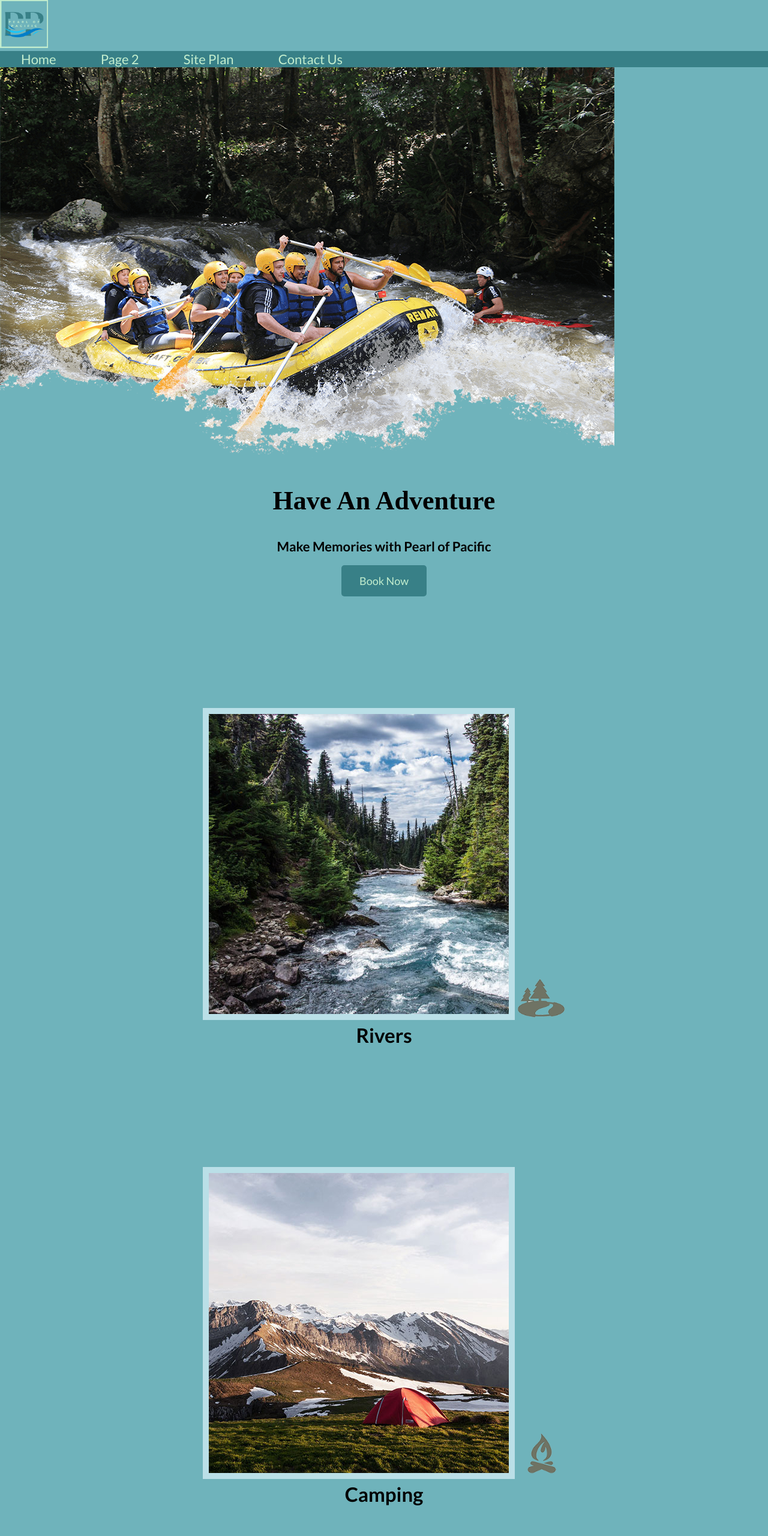
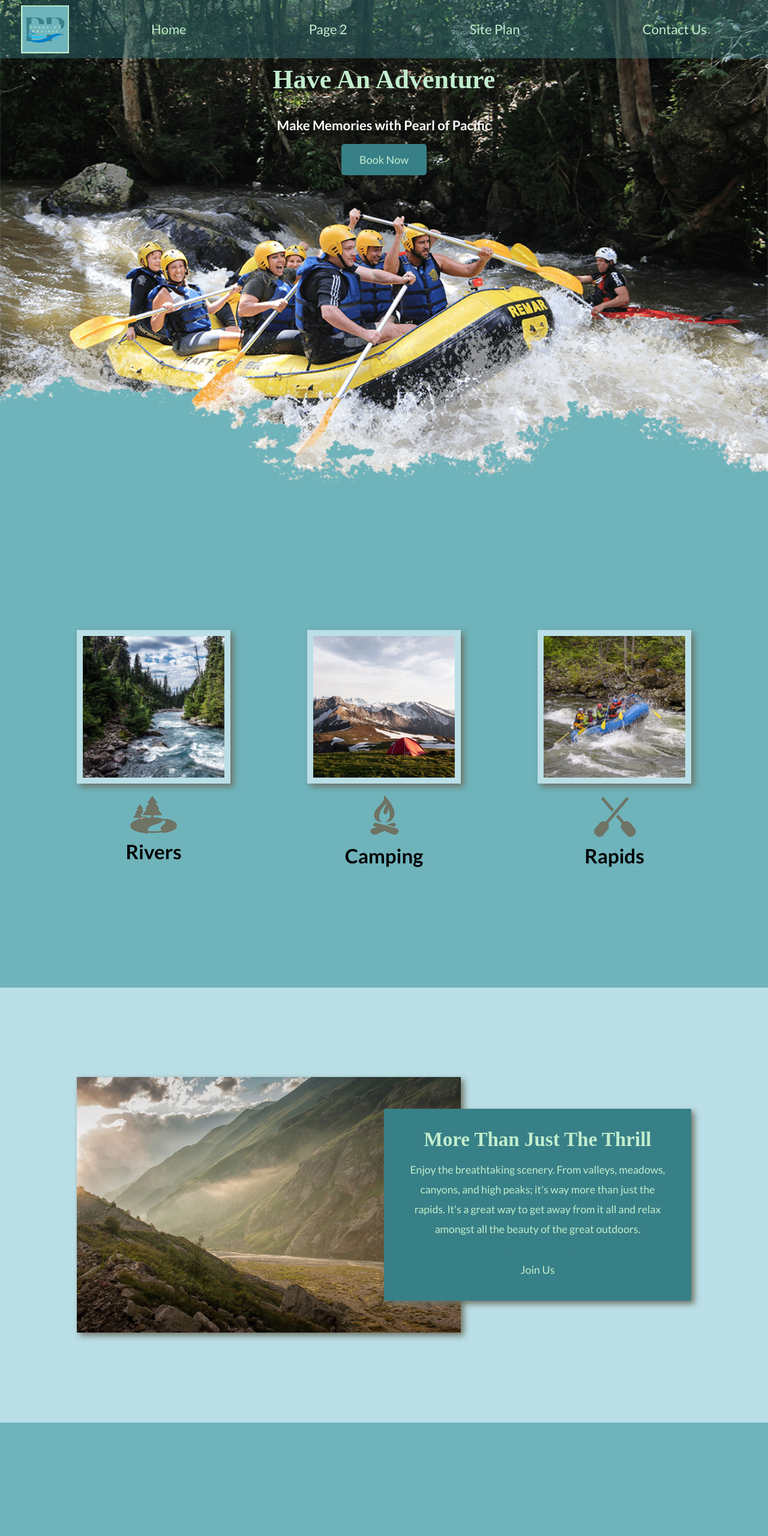
Before and after one commit to lemuelnitor/wdd130, a plain HTML site: page wwr/index.html in a window 1280 px wide. Shown: the top 2560 px of the page at 60% size. Drawn offline with Linux system fonts and the light colour scheme; a web font is replaced by a local one.

Commit message:
wwr finishing touches

```diff
--- a/wwr/styles/style.css
+++ b/wwr/styles/style.css
@@ -14,45 +14,31 @@ body {
     padding: 0;
 }
 
+#content {
+    max-width: 1600px;
+    margin: 0 auto;
+}
+
 h2 {
     margin: 0;
 }
 
 header {
-    background-color: #6FB3BB;
-}
+    display: grid;
+    grid-template-columns: 150px auto;
+    background-color: rgba(56, 128, 135, .4)
 
-#content {
-    max-width: 1600px;
-    margin: 0 auto;
 }
 
 #logo_link {
     padding-top: 5px;
+    justify-self: center;
+    align-self: center;
 }
 
-#hero-msg h1,
-#hero-msg h4,
-.button-box,
-main section {
-    text-align: center;
-}
-
-main section img {
-    box-sizing: border-box;
-}
-
-.rivers-card, .camping-card, .rapids-card {
-    margin: 200px 0;
-}
-
-.card-img {
-    border: 10px solid #BADFE7;
-}
-
-#background {
-    height: 725px;
-    background-color: #BADFE7;
+nav {
+    display: flex;
+    justify-content: space-around;
     color: #C2EDCE;
 }
 
@@ -63,16 +49,106 @@ nav a {
     padding: 35px;
 }
 
-nav{
-    background-color: #388087;
+#hero {
+    display: grid;
+    grid-template-columns: 1fr 3fr 1fr;
+    margin-top: -100px;
+}
+
+#hero-box {
+    display: grid;
+    grid-column: 1/4;
+    grid-row: 1/3;
+    z-index: -1;
+}
+
+#hero-img {
+    justify-self: stretch;
+}
+
+#hero-msg {
+    grid-column: 2/3;
+    grid-row: 1/2;
+    margin-top: 100px;
+}
+
+#hero-msg h1 {
+    text-align: center;
     color: #C2EDCE;
 }
 
+#hero-msg h4 {
+    text-align: center;
+    color: white;
+}
+
+main {
+    display: grid;
+    grid-template-columns: repeat(10, 1fr);
+}
+
+.button-box,
+main section {
+    text-align: center;
+}
+
+main section img {
+    box-sizing: border-box;
+}
+
+.rivers-card {
+    margin: 200px 0;
+    grid-column: 2/4;
+    grid-row: 2/3;
+}
+
+.camping-card {
+    margin: 200px 0;
+    grid-column: 5/7;
+    grid-row: 2/3;
+}
+
+.rapids-card {
+    margin: 200px 0;
+    grid-column: 8/10;
+    grid-row: 2/3;
+}
+
+.card-img {
+    border: 10px solid #BADFE7;
+    width: 100%;
+    transition: transform .5s;
+    box-shadow: 5px 5px 10px #6f7364;
+}
+
+.card-img:hover {
+    opacity: .6;
+    transform: scale(1.1);
+}
+
+#background {
+    grid-column: 1/11;
+    grid-row: 4/9;
+    height: 725px;
+    background-color: #BADFE7;
+    color: #C2EDCE;
+}
+
+.mountains {
+    grid-column: 2/7;
+    grid-row: 5/8;
+    width: 100%;
+    box-shadow: 5px 5px 10px #6f7364;
+}
+
 .msg {
+    grid-column: 6/10;
+    grid-row: 6/7;
     background-color: #388087;
     color: #C2EDCE;
     line-height: 1.5em;
     padding: 35px;
+    box-shadow: 5px 5px 10px #6f7364;
 }
 
 .msg p {
@@ -122,10 +198,14 @@ footer {
     color: #C2EDCE;
     padding: 25px 50px;
     margin-top: 200px;
+    display: flex;
+    justify-content: space-around;
+    align-items: center;
 }
 
 footer a {
     text-decoration: none;
+    color: #C2EDCE;
 }
 
 footer p {
@@ -140,3 +220,61 @@ footer p a:hover {
 footer .social img {
     padding-top: 15px;
 }
+
+@media screen and (max-width: 900px) {
+
+    #hero,
+    .home-grid {
+        display: block;
+        height: auto;
+    }
+
+    nav,
+    footer {
+        flex-direction: column;
+    }
+
+    nav a {
+        display: block;
+        padding: 15px;
+    }
+
+    #hero {
+        margin-top: 0;
+    }
+
+    #hero-msg {
+        margin-top: 0;
+    }
+
+    #hero-msg h4 {
+        display: none;
+    }
+
+    .home-title {
+        font-size: 25px;
+        color: #6f7364;
+    }
+
+    .rivers-card,
+    .camping-card,
+    .rapids-card {
+        margin: 50px auto;
+        width: 60%;
+    }
+
+    #background {
+        display: none;
+    }
+
+    .mountains,
+    .msg {
+        width: 80%;
+        display: block;
+        margin: 0 auto;
+    }
+
+    footer {
+        margin-top: 25px;
+    }
+}
```
Also changed, not shown: 1 other file.
